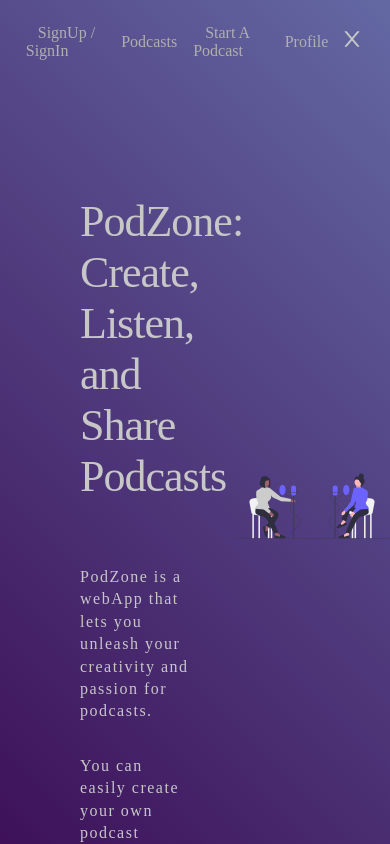
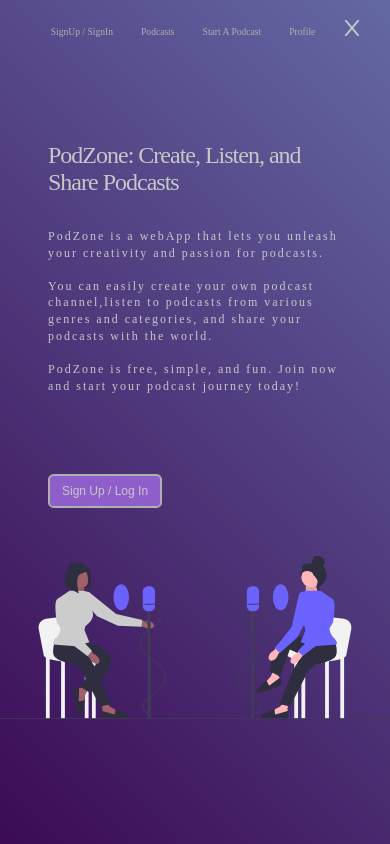
Before and after one commit to Shibasish3210/React-Podcast-Platform, a React (Create React App) app: page / in a window 390 px wide. Shown: the top 844 px of the page. Built offline with nearby package versions, Linux system fonts and the light colour scheme; no server answers.

Commit message:
almost basic features complete

```diff
--- a/src/Components/Navbar.js
+++ b/src/Components/Navbar.js
@@ -1,4 +1,4 @@
-import React, { useState } from 'react';
+import React, { useEffect, useState } from 'react';
 import { NavLink } from 'react-router-dom';
 import { AiOutlineMenuFold,AiOutlineClose } from "react-icons/ai";
 import './style.css'
@@ -7,9 +7,25 @@ const Navbar = () => {
 
   const[isOpen, setIsOpen] = useState(true);
 
+  useEffect(() => {
+    function handleResize() {
+      if(window.innerWidth <= 650){
+        setIsOpen(false);
+      }else{
+        setIsOpen(true);
+      }
+
+    }
+
+    window.addEventListener('resize', handleResize)
+
+    return _ => {
+      window.removeEventListener('resize', handleResize)
+    }
+  })
+
   const handleMenu = () => {
     isOpen ? setIsOpen(false): setIsOpen(true);
-
   };
   return (
     <nav>
--- a/src/Components/style.css
+++ b/src/Components/style.css
@@ -89,9 +89,12 @@ p{
     width: fit-content;
 }
 .auioPlayer-cont{
-    width: 99vw;
+    width: 100vw;
     background-color: var(--theme);
-
+    margin: auto;
+    position: fixed;
+    left: 0;
+    bottom: 0;
 }
 .rhap_container{
     background-color: rgb(56, 0, 147) !important;
@@ -127,4 +130,16 @@ p{
         /* display: none; */
     }
 
+    p{
+        font-size: 0.65rem;
+    }
+
 }
+
+@media screen and (width <= 530px) {
+    .navbar{
+        font-size: 0.6rem;
+        gap: 0;
+    }
+
+}
--- a/src/Pages/Home/home.css
+++ b/src/Pages/Home/home.css
@@ -1,5 +1,7 @@
 .hero{
     display: flex;
+    height: fit-content;
+    background-color: inherit;
 }
 
 .left{
@@ -9,6 +11,7 @@
     display: flex;
     flex-direction: column;
     align-items: flex-start;
+    height: fit-content;
 }
 
 .left > div > p{
@@ -66,3 +69,49 @@
         opacity: 1;
     }
 }
+
+@media screen and (width <= 1100px) {
+    .left > h1{
+        font-size: 1.5rem;
+    }
+
+    .left > div > p{
+        font-size: 0.75rem;
+    }
+
+    .left > .btn{
+        font-size: 0.75rem;
+    }
+}
+@media screen and (width <= 805px) {
+    .left{
+        padding: 3rem;
+        justify-self: flex-end;
+    }
+    .left > h1{
+        margin-bottom: 1rem;
+    }
+
+    .left > div > p{
+        margin: 1rem 0;
+        letter-spacing: 2px;
+    }
+
+    .left > .btn{
+        padding: 0.5rem 0.75rem;
+    }
+}
+
+@media screen and (width <= 805px) {
+
+    .hero{
+        flex-direction: column;
+    }
+    .hero > *{
+        flex-grow: 1;
+        width: 100%;
+    }
+    .right{
+        height: 75%;
+    }
+}
--- a/src/Pages/Podcasts/PodcastDetails.js
+++ b/src/Pages/Podcasts/PodcastDetails.js
@@ -76,10 +76,10 @@ const PodcastDetails = () => {
         {
             currPodcastEpisodes.length > 0?
 
-            <>
+            <div className='episode-cont'>
             <h1 style={{textAlign: 'left', width: '90vw', margin:'auto', marginBottom: '2rem'}}>Episodes</h1>
             {currPodcastEpisodes.map((currPodcastEpisode) =><Episodes key={currPodcastEpisode.id} title={currPodcastEpisode.title} desc={currPodcastEpisode.description} audio={currPodcastEpisode.audio} onExe={(audio)=>playEpisode(audio)}/>) }
-            </>
+            </div>
             :
             <>
             </>
--- a/src/index.css
+++ b/src/index.css
@@ -19,6 +19,8 @@ body{
     min-height: 100vh;
     color: var(--text-primary);
     overflow-x: hidden;
+    max-height: fit-content;
+    padding-bottom: 2rem;
 }
 
 a{
@@ -52,6 +54,7 @@ h1{
     display: flex;
     flex-direction: column;
     gap: 10rem;
+    padding-bottom: 5rem;
 }
 
 .podcastCard{
@@ -101,6 +104,10 @@ h1{
     color: var(--text-primary);
 }
 
+.Toastify{
+    background-color: var(--theme) !important;
+}
+
 .heading{
     display: flex;
     justify-content: space-between;
@@ -124,6 +131,10 @@ h1{
     object-fit: cover;
     border-radius: 1rem;
     margin-bottom: 1rem;
+}
+
+.episode-cont{
+    margin-bottom: 7.5rem;
 }
 
 .profilePic{
@@ -154,6 +165,16 @@ h1{
         width: 500px;
         height: 450px;
     }
+
+    h1{
+        font-size: 1.5rem;
+    }
+    .customInput{
+        font-size: 0.85rem ;
+    }
+    .btn{
+        font-size: 0.9rem;
+    }
 }
 @media screen and (width <= 530px) {
     .podcastCard{
@@ -172,4 +193,23 @@ h1{
     .navbar{
         gap:0.25rem;
     }
+
+    h1{
+        font-size: 1.35rem;
+    }
+    .customInput{
+        font-size: 0.75rem ;
+    }
+    .btn{
+        font-size: 0.8rem;
+    }
+    p{
+        font-size: 0.65rem;
+    }
 }
+
+@media screen and (width <= 475px) {
+    .podcastCard{
+        width: 320px;
+    }
+}
```
